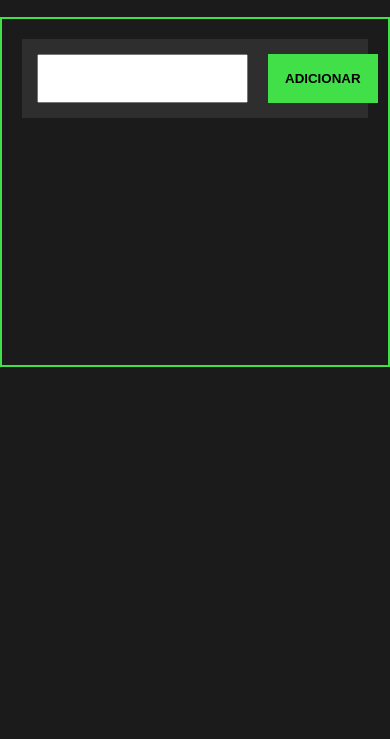
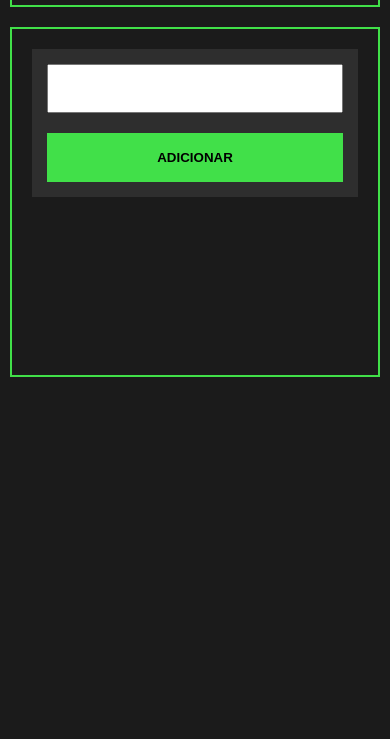
Before and after one commit to Rob-Vieira/js_todo, a plain HTML site: page index.html in a window 390 px wide. Shown: the part 105-844 px from the top of the page. Drawn offline with Linux system fonts and the light colour scheme.

Commit message:
Impedindo a rolagem lateral da página

```diff
--- a/style.css
+++ b/style.css
@@ -28,6 +28,9 @@ body {
   background: #1b1b1b;
   color: #f0f0f0;
   font-family: sans-serif;
+  padding: 10px;
+  max-width: 100vw;
+  overflow-x: hidden;
 }
 
 .header {
@@ -120,3 +123,9 @@ body {
   text-decoration: line-through;
   color: #41e049;
 }
+
+@media (max-width: 425px) {
+  #input_task{
+    flex-direction: column;
+  }
+}
```
